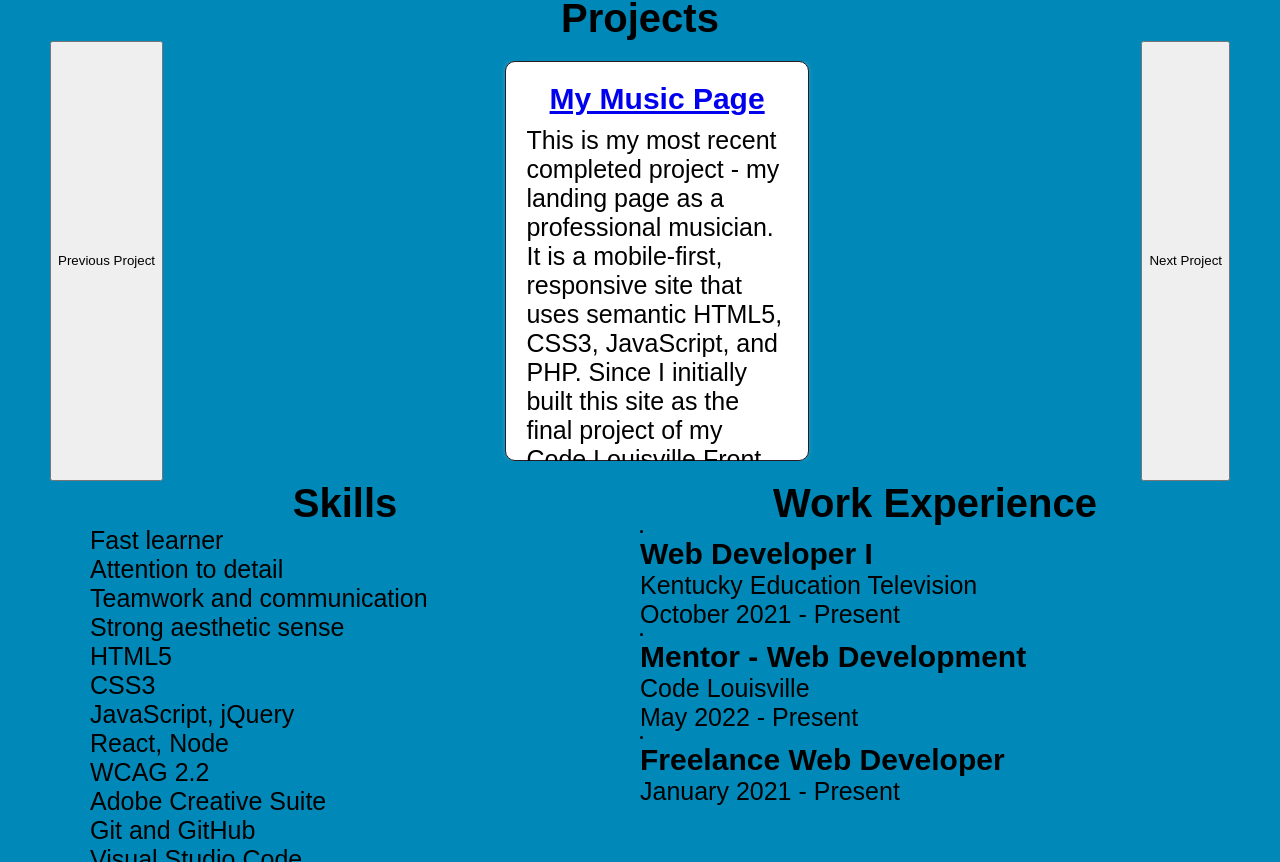
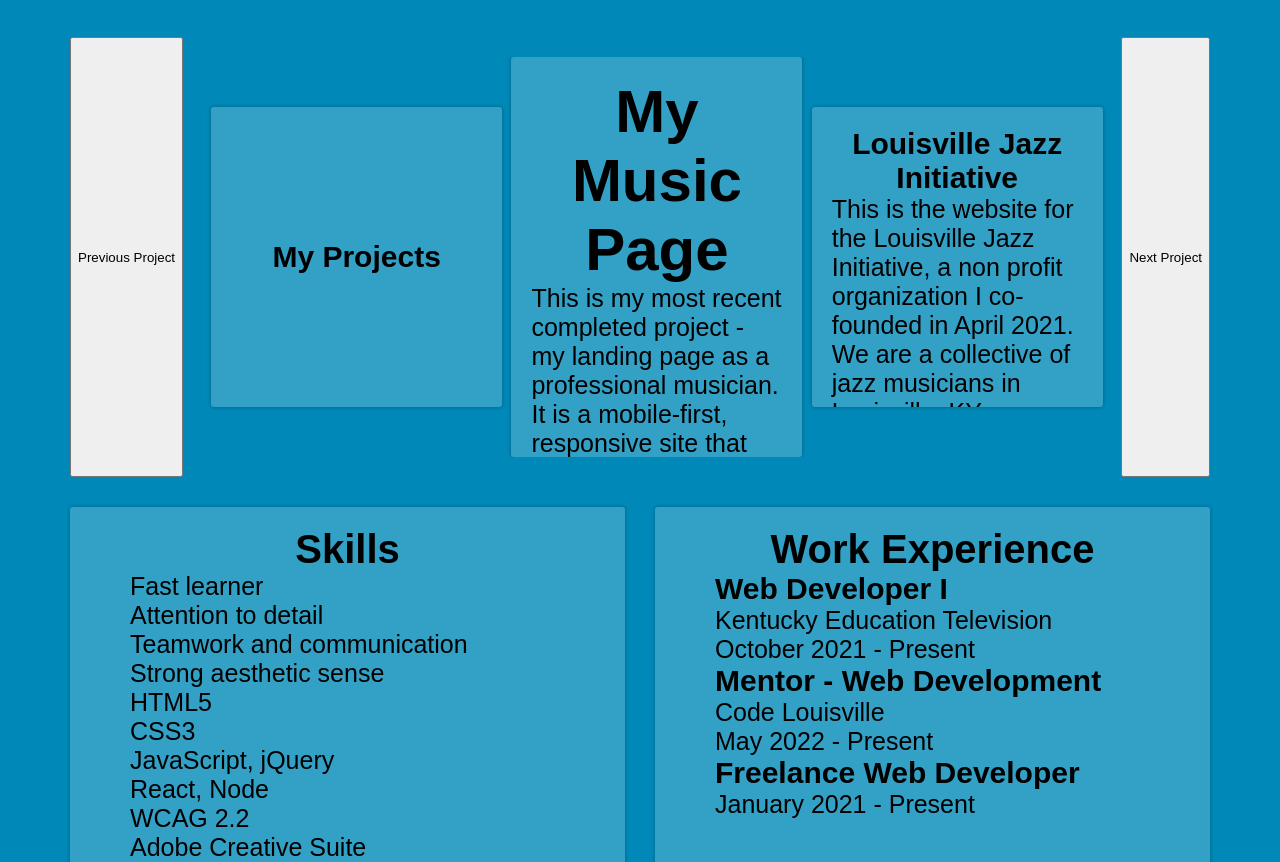
Before and after one commit to csobrien90/csobrien90.github.io, a React (Create React App) app: page / in a window 1280 px wide. Shown: the part 958-1820 px from the top of the page. Built offline with nearby package versions, Linux system fonts and the light colour scheme; a web font is replaced by a local one.

Commit message:
begin restyling of project slider

```diff
--- a/src/cardData.json
+++ b/src/cardData.json
@@ -1,37 +1,44 @@
 [
 	{
-		"title": "blank Start",
-		"link": "",
+		"title": "My Projects",
+		"prodLink": "",
+		"githubLink": "",
 		"description": ""
 	},
 	{
 		"title": "My Music Page",
-		"link": "http://obrientrombone.com",
+		"prodLink": "",
+		"githubLink": "http://obrientrombone.com",
 		"description": "This is my most recent completed project - my landing page as a professional musician. It is a mobile-first, responsive site that uses semantic HTML5, CSS3, JavaScript, and PHP. Since I initially built this site as the final project of my Code Louisville Front End Web Development course, it's packed with fun JS scripts. Feel free to view <a href='https://github.com/csobrien90/obrien-trombone' target='_blank'>the GitHub repo for this site</a> and check out the README for a full list of design features."
 	},
 	{
 		"title": "Louisville Jazz Initiative",
-		"link": "http://louisvillejazzinitiative.com",
+		"prodLink": "",
+		"githubLink": "http://louisvillejazzinitiative.com",
 		"description": "This is the website for the Louisville Jazz Initiative, a non profit organization I co-founded in April 2021. We are a collective of jazz musicians in Louisville, KY committed to culturally authentic playing and teaching of jazz music. I built this website before knowing about mobile-first design, accessibilty standards, and CSS flexbox and am now in the process of updating it to reflect best practices."
 	},
 	{
 		"title": "Code Breaker",
-		"link": "https://csobrien90.github.io/mastermind",
+		"prodLink": "",
+		"githubLink": "https://csobrien90.github.io/mastermind",
 		"description": "This is my take on the classic paper and pencil game: Mastermind. I built this to practice JavaScript and it quickly became my testing ground for git and GitHub as well. The notebook paper styling has been fun to experiment with but needs a little more tweaking to be made more responsive. Feel free to check it out, play to your hearts content (it's pretty addicting!) and offer any suggestions. If you're interested in the code, you can <a href='https://github.com/csobrien90/mastermind' target='_blank'>check out the GitHub repo here.</a>"
 	},
 	{
 		"title": "Fiber Coven",
-		"link": "https://csobrien90.github.io/fiber-coven",
+		"prodLink": "",
+		"githubLink": "https://csobrien90.github.io/fiber-coven",
 		"description": "This is the website for Fiber Coven, a weekly witchy themed podcast about the knitting, spinning, and everything fiber related. Since most of my projects are self directed, I enjoyed this opportunity to work with an established brand. It has also been a fun challenge integrating third party widgets (a PodBean player, MailChimp newsletter sign up, etc.) into the design. If you want to explore how I did that, <a href='https://github.com/csobrien90/fiber-coven' target='_blank'>check out the GitHub repo here.</a>"
 	},
 	{
 		"title": "JavaScript 30 in 30",
-		"link": "https://csobrien90.github.io/javascript-30",
+		"prodLink": "",
+		"githubLink": "https://csobrien90.github.io/javascript-30",
 		"description": "This is a website to feature my interpretations of the #JavaScript30 project tutorials by Wes Bos, found on <a href='https://javascript30.com/' target='_blank'>javascript30.com</a>. I've only just started but am really enjoying these bite-sized tasks and learning a lot! Check out the tutorials and feel free to give <a href='https://github.com/csobrien90/javascript-30' target='_blank'>the repo</a> a look as well."
 	},
 	{
 		"title": "blank End",
-		"link": "",
+		"prodLink": "",
+		"githubLink": "",
 		"description": ""
 	}
 ]
--- a/src/components/Card.js
+++ b/src/components/Card.js
@@ -6,7 +6,8 @@ class Card extends React.Component {
 		super(props);
 		this.state = {
 			title: props.title,
-			link: props.link,
+			githubLink: props.githubLink,
+			prodLink: props.prodLink,
 			description: props.description
 		}
 	}
@@ -16,8 +17,10 @@ class Card extends React.Component {
 	render() {
 		return(
 			<div className='card'>
-				<h4><a href={this.state.link} target="_blank">{this.state.title}</a></h4>
-				<p dangerouslySetInnerHTML={{__html: this.state.description}} ></p>
+				<h4>{this.state.title}</h4>
+				{this.state.description && <p dangerouslySetInnerHTML={{__html: this.state.description}} ></p>}
+				{this.state.githubLink && <a href={this.state.githubLink} target="_blank">GitHub</a>}
+				{this.state.prodLink && <a href={this.state.prodLink} target="_blank">Application</a>}
 			</div>
 		)
 	}
--- a/src/components/Skills.js
+++ b/src/components/Skills.js
@@ -4,7 +4,7 @@ import skills from '../skills.json';
 class Skills extends React.Component {
 	render() {
 		return(
-			<article className='skills'>
+			<article className='skills backgroundBox'>
 				<h3>Skills</h3>
 				<ul>
 					{skills.map((skill, index) => {
--- a/src/components/Slider.js
+++ b/src/components/Slider.js
@@ -49,12 +49,10 @@ class Slider extends React.Component {
 	render() {
 		return(
 			<div className="projects">
-				<h3>Projects</h3>
 				<button onClick={this.prev}>Previous Project</button>
 				<article id="project-slider">
-					<div className="slider-cover"></div>
-					{cardData && cardData.map((card) => {
-						return <Card title={card.title} description={card.description} link={card.link} key={card.title.replaceAll(' ', '')} />
+					{cardData && cardData.map((card, index) => {
+						return <Card title={card.title} description={card.description} githubLink={card.githubLink} prodLink={card.prodLink} key={index} />
 					})}
 				</article>
 				<button onClick={this.next}>Next Project</button>
--- a/src/components/WorkExperience.js
+++ b/src/components/WorkExperience.js
@@ -4,8 +4,9 @@ import workExperience from '../workExperience.json';
 class WorkExperience extends React.Component {
 	render() {
 		return(
-			<article className='workExperience'>
+			<article className='workExperience backgroundBox'>
 				<h3>Work Experience</h3>
+				<ul>
 				{
 					workExperience.map((job, index) => {
 						return <li key={index}>
@@ -16,6 +17,7 @@ class WorkExperience extends React.Component {
 						</li>
 					})
 				}
+				</ul>
 			</article>
 		)
 	}
--- a/src/index.css
+++ b/src/index.css
@@ -85,17 +85,17 @@ main {
 
 section {
 	min-height: 100vh;
-	padding: 9em 5em;
+	padding: 9em 7em;
 	box-shadow: var(--shadow);
 }
 
-.backgroundBox {
+.backgroundBox, .focus, .prev, .next {
 	background-color: var(--boxBackground);
 	padding: 2em;
 	border-radius: .3em;
 	box-shadow: var(--lt-shadow);
 	height: 100%;
-	width: 90%;
+	width: 100%;
 }
 
 /*
@@ -214,6 +214,7 @@ Experience
 	background-color: var(--blue);
 	display: grid;
 	grid-template-columns: 1fr 1fr;
+	gap: 3em;
 }
 
 #experience .projects {
@@ -246,47 +247,22 @@ Experience
 	position: relative;
 }
 
-.slider-cover {
-	position: absolute;
-	width: 100%;
-	height: 100%;
-	z-index: 1;
-	background-image: linear-gradient(
-		to left,
-		rgba(255, 255, 255, 1) 1%,
-		rgba(255, 255, 255, .5) 4%,
-		rgba(255, 255, 255, 0) 8%,
-		rgba(255, 255, 255, 0) 92%,
-		rgba(255, 255, 255, .5) 96%,
-		rgba(255, 255, 255, 1) 99%
-	);
-}
-
 .card {
 	width: 76%;
 	height: 300px;
 	padding: 20px;
 	margin: 0 1%;
-	border: 1px solid var(--black);
-	border-radius: 1em;
-	box-shadow: var(--highlight);
+	box-shadow: var(--lt-shadow);
 	transition: all .3s;
 	display: none;
-}
-
-/* negate card aesthetic for blank placeholders */
-.card:nth-of-type(2), .card:last-of-type {
-	border: 1px solid white;
-	border-radius: 1em;
-	box-shadow: 3px 3px 5px white;
-	z-index: -2;
-	display: none;
+	align-items: center;
+	justify-items: center;
+	overflow: auto;
 }
 
 .focus, .prev, .next {
-	background-color: white;
 	position: absolute;
-	display: unset;
+	display: grid;
 }
 
 .focus {
@@ -300,12 +276,15 @@ Experience
 
 .next {
 	left: 88%;
-	z-index: -1;
 }
 
 .card h4 {
 	text-align: center;
-	margin-bottom: 10px;
+}
+
+/* first-of-type not working? */
+.card:nth-of-type(20n - 18) h4 {
+	font-size: 6em;
 }
 
 /*
```
